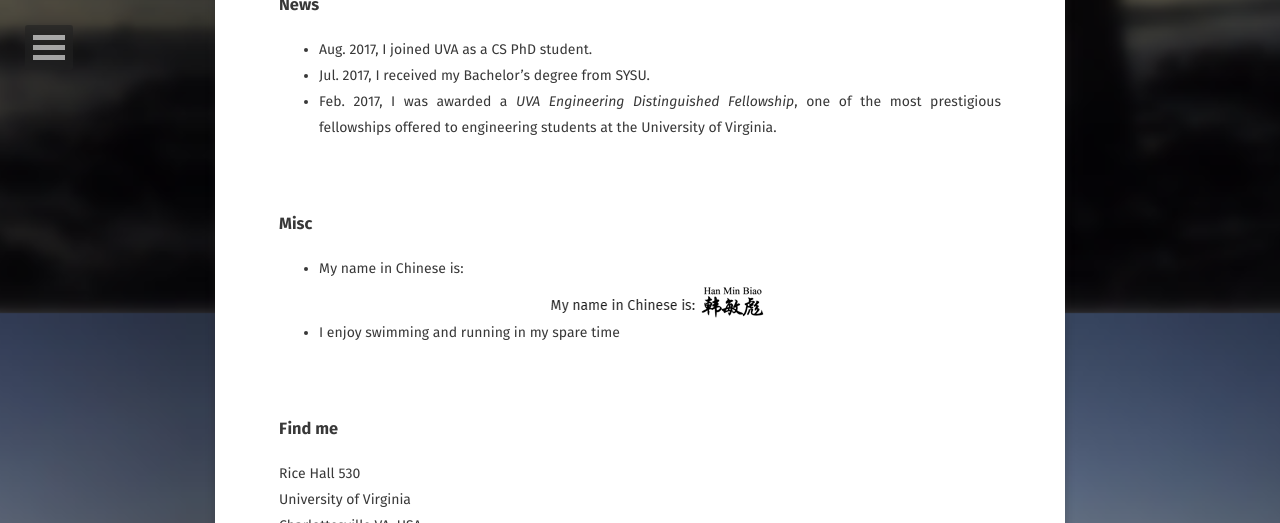
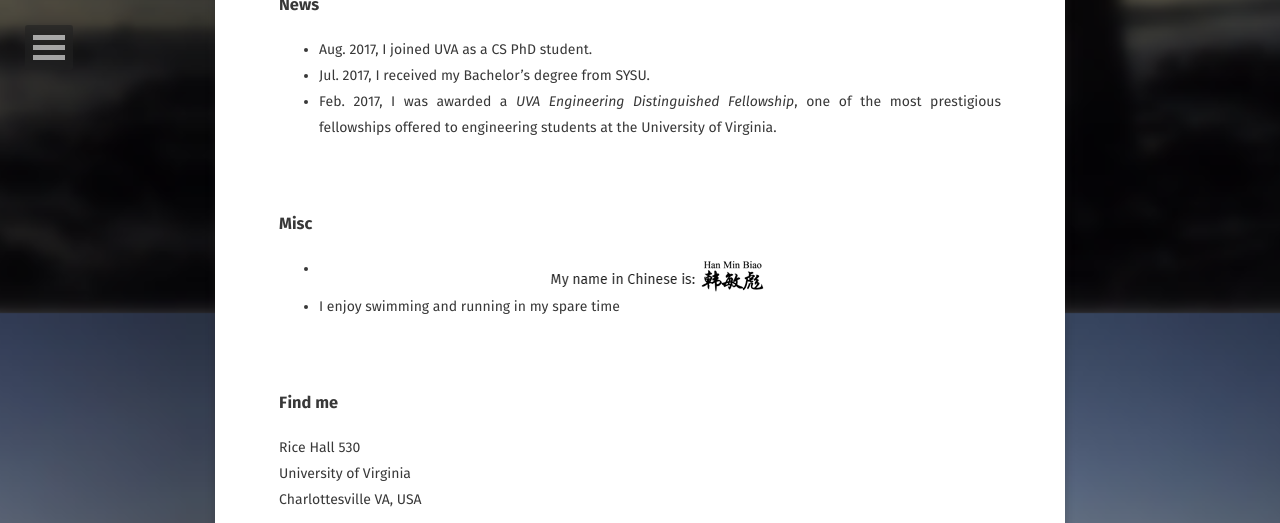
Before and after one commit to FrancisDavis/FrancisDavis.github.io, a Jekyll site: the page built from about/index.md, in a window 1280 px wide and 900 px high, scrolled down 587 px, cut to the strip 0-523 px from the top of the window. Built offline with Jekyll 4.4.1, drawn with Linux system fonts in a browser that asks for light colours; some web fonts are replaced.

Commit message:
Update index.md

```diff
--- a/about/index.md
+++ b/about/index.md
@@ -21,7 +21,7 @@ I am a first-year Computer Science PhD student at the [University of Virginia](h
 <br>
 
 ### Misc
-- My name in Chinese is: <img src ="name.png">
+- <img src ="name.png">
 - I enjoy swimming and running in my spare time
 <br>
 <br>
```
